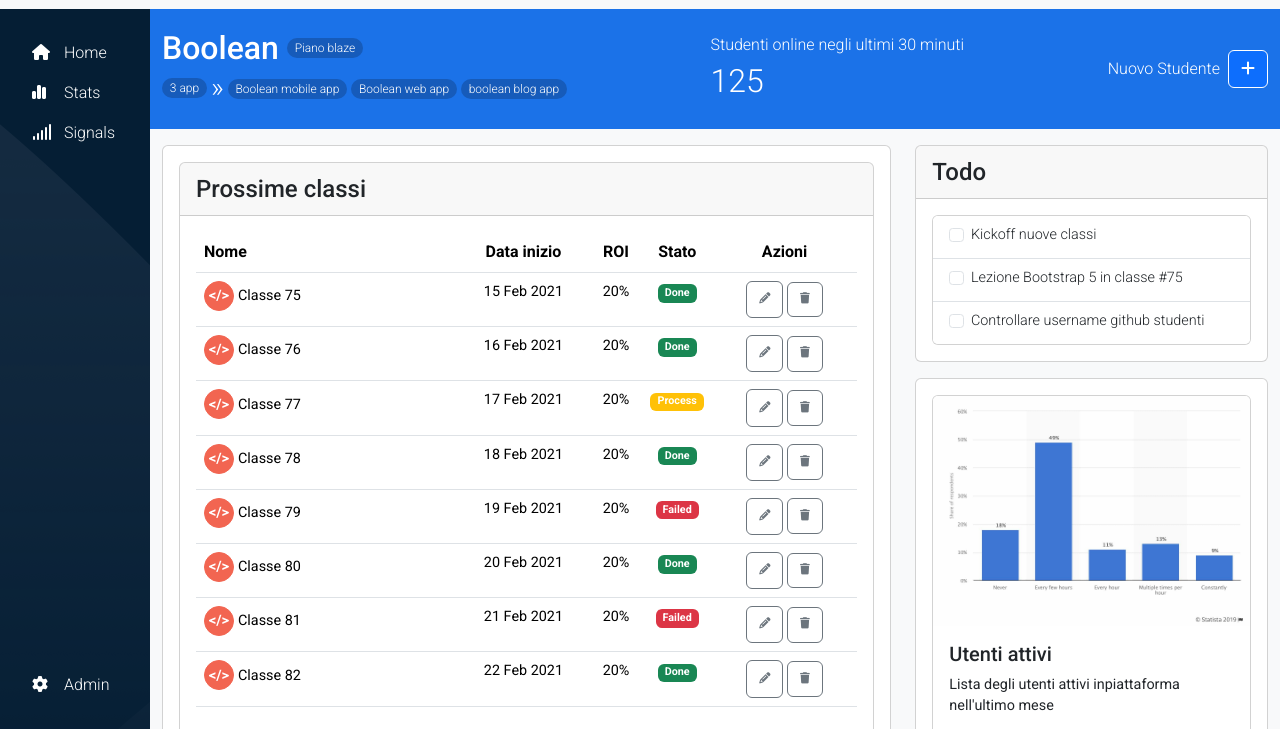
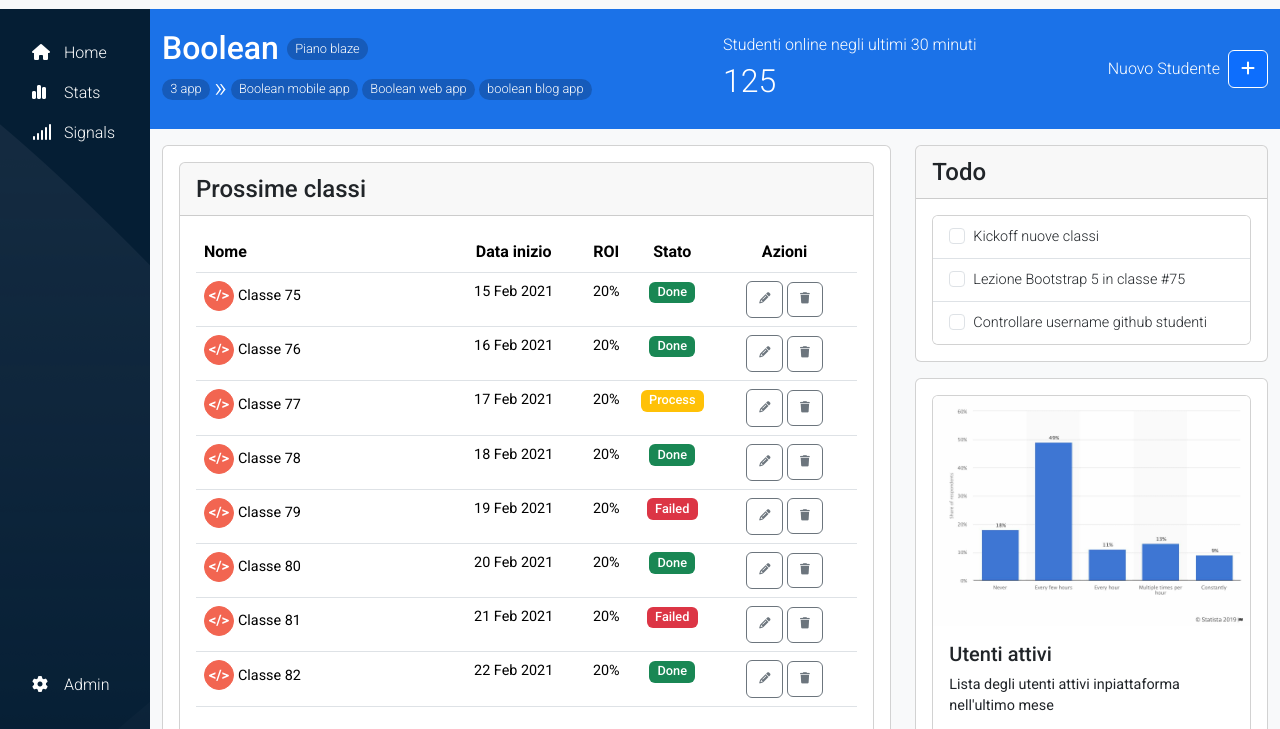
Before and after one commit to MatteoRuffa/html-css-bootstrap-dashboard, a plain HTML site: page index.html in a window 1280 px wide. Shown: the part 71-800 px from the top of the page. Drawn offline with nearby package versions, Linux system fonts and the light colour scheme.

Commit message:
correction of some error

```diff
--- a/css/mr-style.css
+++ b/css/mr-style.css
@@ -131,6 +131,11 @@ div#new-student     {order: 1;}
     font-size: 0.9rem;
 }
 
+.badge {
+    font-size: 0.8rem;
+    font-weight: 500;
+}
+
 .mr-icon-circle {
     border: 1px solid var(--mr-icons);
     border-radius: 50%;
@@ -157,7 +162,7 @@ div#new-student     {order: 1;}
 }
 
 /* LIST-ITEM-CECKBOX */
-#list-item  ul {
+#list-item  label {
     font-size: 0.9rem;
 }
 
--- a/index.html
+++ b/index.html
@@ -124,15 +124,15 @@
                         <div class="py-3 pe-2" id="boolean">
                             <div class="d-flex align-items-center gap-2 ">
                                 <h2 class="m-0">Boolean</h2>
-                                <span class="badge fw-light ">Piano blaze</span>
+                                <a href="#"><span class="badge fw-light ">Piano blaze</span></a>
                             </div>
                             <div class="d-flex align-items-center gap-1 ">
-                                <span class="badge fw-light ">3 app</span>
+                                <a href="#"><span class="badge fw-light ">3 app</span></a>
                                 <div class="fs-3 ">&#187;</div>
                                 <div class="d-none d-lg-block">
-                                    <span class="badge fw-light ">Boolean mobile app</span>
-                                    <span class="badge fw-light ">Boolean web app</span>
-                                    <span class="badge fw-light ">boolean blog app</span>
+                                    <a href="#"><span class="badge fw-light ">Boolean mobile app</span></a>
+                                    <a href="#"><span class="badge fw-light ">Boolean web app</span></a>
+                                    <a href="#"><span class="badge fw-light ">boolean blog app</span></a>
                                 </div>
                                 <div class="d-lg-none">
                                     <span class="badge fw-light ">+</span>
@@ -275,7 +275,7 @@
                                                     <td class="d-none d-md-table-cell ">15 Feb 2021</td>
                                                     <td class="d-none d-md-table-cell ">20%</td>
                                                     <td>
-                                                        <span class="badge text-bg-success">Done</span>
+                                                        <span class="badge text-bg-success" id="budge">Done</span>
                                                     </td>
                                                     <td>
                                                         <button type="button" class="btn btn-outline-secondary "><i
```
